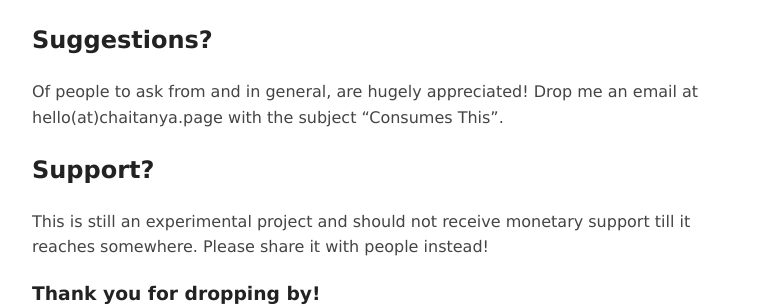
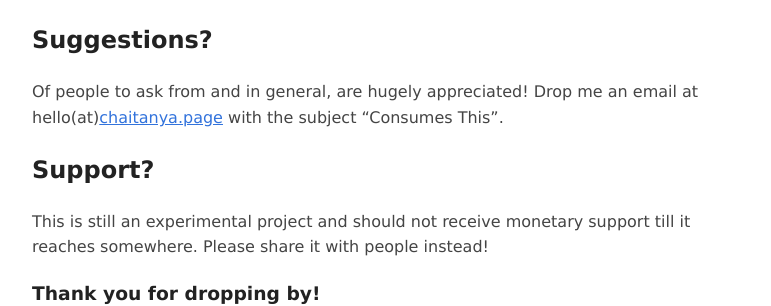
Before and after one commit to chtny/consumesthis, a Jekyll site: the page built from about.md, in a window 1280 px wide. Shown: the part 613-919 px from the top of the page, without its empty margins (248-1019 px from the left). Built offline with Jekyll 4.4.1, drawn with Linux system fonts in a browser that asks for light colours; part of the change alters nothing that is shown.

```diff
--- a/about.md
+++ b/about.md
@@ -12,7 +12,7 @@ At the start, I am trying to ask one person every week, but not sure about the e
 RSS: [https://consumesthis.com/feed.xml](https://consumesthis.com/feed.xml)
 
 ## Suggestions?
-Of people to ask from and in general, are hugely appreciated! Drop me an email at hello(at)chaitanya.page with the subject "Consumes This".
+Of people to ask from and in general, are hugely appreciated! Drop me an email at hello(at)[chaitanya.page](https://chaitanya.page/) with the subject "Consumes This".
 
 ## Support?
 This is still an experimental project and should not receive monetary support till it reaches somewhere. Please share it with people instead!
```
